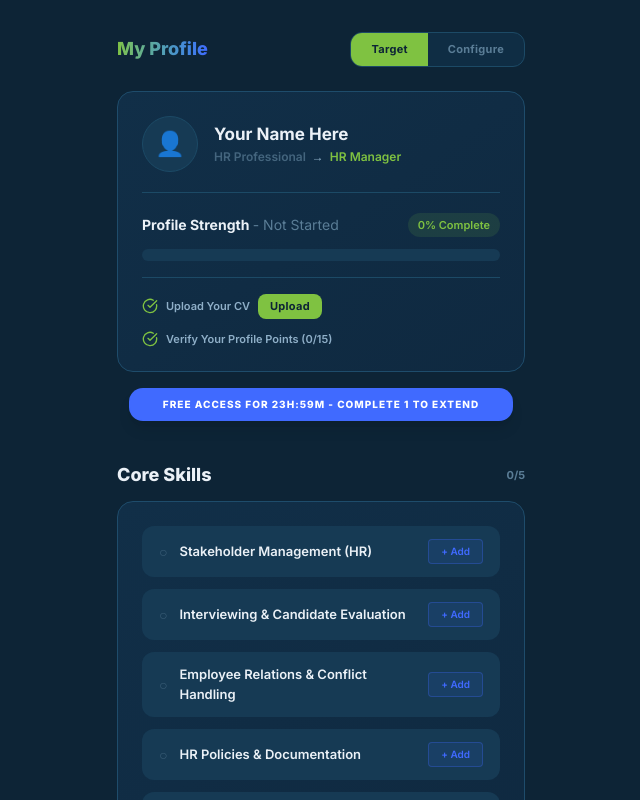
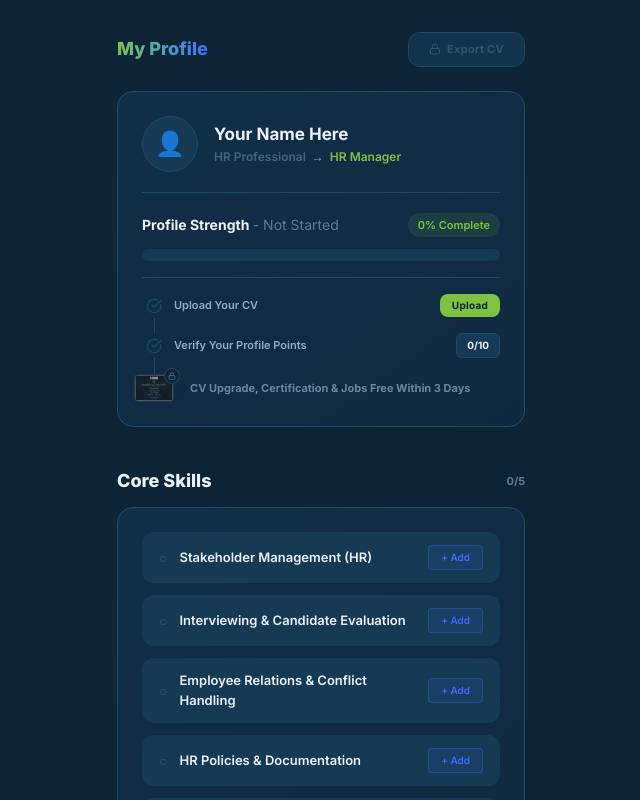
Before and after one commit to dinesh-panda-learntube/certified-flow, a React (Vite) app: page / in a window 1280 px wide. Both pictures are taken after a click on the button 640 px from the left and 694 px from the top of the page. Shown: the top 800 px of the page, without its empty margins (319-959 px from the left). Built offline with nearby package versions, Linux system fonts and the light colour scheme.

Commit message:
feat: UI changes to home page and profile card

```diff
--- a/src/App.jsx
+++ b/src/App.jsx
@@ -1,4 +1,5 @@
 import { useState, useCallback, useEffect } from "react";
+import { Lock } from "lucide-react";
 import { profile, skills, certifications, projects } from "./data/profileData";
 import SkillsSection from "./components/SkillsSection";
 import CertificationsSection from "./components/CertificationsSection";
@@ -244,22 +245,10 @@ export default function App() {
           </h1>
           <div className="flex bg-dark-card border border-dark-border rounded-xl overflow-hidden">
             <button
-              onClick={() => setCvView("after")}
-              className={`px-5 py-2 text-[11px] font-bold tracking-wide transition-all duration-300
-                ${cvView === "after"
-                  ? "bg-cta text-dark-bg"
-                  : "text-text-muted hover:text-text-secondary"}`}
+              disabled
+              className="px-5 py-2 text-[11px] font-bold tracking-wide transition-all duration-300 bg-dark-surface text-text-muted opacity-50 cursor-not-allowed flex items-center gap-1.5"
             >
-              Target
-            </button>
-            <button
-              onClick={() => setCvView("before")}
-              className={`px-5 py-2 text-[11px] font-bold tracking-wide transition-all duration-300
-                ${cvView === "before"
-                  ? "bg-highlight text-white"
-                  : "text-text-muted hover:text-text-secondary"}`}
-            >
-              Configure
+              <Lock size={12} /> Export CV
             </button>
           </div>
         </div>
@@ -309,7 +298,7 @@ export default function App() {
           <ProfileStrength totalAdded={totalAdded} totalTasks={skills.length + customCertifications.length + projects.length} />
         </div>
 
-        {isAfter && <ProfileCardBanner totalAdded={totalAdded} />}
+
 
         <SkillsSection
           addedItems={effectiveAdded.skills}
@@ -378,40 +367,3 @@ function InfoRow({ label, value }) {
     </div>
   );
 }
-
-function ProfileCardBanner({ totalAdded }) {
-  const [showColon, setShowColon] = useState(true);
-
-  useEffect(() => {
-    const colonInterval = setInterval(() => setShowColon((prev) => !prev), 1000);
-    return () => clearInterval(colonInterval);
-  }, []);
-
-  if (totalAdded === 0) {
-    return (
-      <div className="mx-auto max-w-sm rounded-[14px] mb-6 bg-highlight text-center px-4 py-2 shadow-lg border border-highlight/50">
-        <p className="text-white text-[10px] font-extrabold tracking-widest uppercase">
-          Free Access For 23H<span className={showColon ? "opacity-100" : "opacity-0"}>:</span>59M - Complete 1 to extend
-        </p>
-      </div>
-    );
-  }
-  return (
-    <div className="mx-auto max-w-sm rounded-[14px] mb-6 bg-[#1b3b5c] px-4 py-2.5 shadow-lg border border-[#1b3b5c]/50 flex items-center gap-3">
-      {/* Certificate icon with lock overlay */}
-      <div className="relative flex-shrink-0">
-        <img
-          src={`${import.meta.env.BASE_URL}certificate.jpg`}
-          alt="Certificate"
-          className="w-10 h-7 rounded object-cover opacity-80"
-        />
-        <span className="absolute -top-1 -right-1 text-[10px] bg-dark-bg/80 rounded-full w-4 h-4 flex items-center justify-center">
-          🔒
-        </span>
-      </div>
-      <p className="text-white/90 text-[10px] font-extrabold tracking-widest uppercase">
-        Get CV Upgrade, Certification &amp; Jobs Free Within 3 Days
-      </p>
-    </div>
-  );
-}
--- a/src/components/CoverPage.jsx
+++ b/src/components/CoverPage.jsx
@@ -1,5 +1,4 @@
-import { skills } from "../data/profileData";
-import { Star } from "lucide-react";
+import { Star, Check, Award, User, Lightbulb, Sparkles } from "lucide-react";
 
 export default function CoverPage({ profile, onStart }) {
     return (
@@ -8,7 +7,9 @@ export default function CoverPage({ profile, onStart }) {
             {/* Top Text Content (z-10 ensures it sits above the thumbnail background) */}
             <div className="relative z-10 px-5 pt-10 pb-4 text-center flex-shrink-0 animate-slideDown max-w-md mx-auto w-full">
                 <div className="inline-block bg-dark-surface border border-dark-border px-4 py-1.5 rounded-full mb-5 shadow-md">
-                    <span className="text-[11px] font-bold text-white uppercase tracking-wide">🏅 5x Employer Recognition</span>
+                    <span className="flex items-center gap-1.5 text-[11px] font-bold text-white uppercase tracking-wide">
+                        <Award size={14} className="text-highlight" /> 5x Employer Recognition
+                    </span>
                 </div>
 
                 <h1 className="text-4xl font-black text-text-primary mb-3 leading-tight tracking-tight">
@@ -32,44 +33,63 @@ export default function CoverPage({ profile, onStart }) {
                 }}
             >
                 <div className="max-w-[320px] w-full">
+                    {/* Upgraded CV Chip */}
+                    <div className="flex justify-center mb-4 text-center">
+                        <span className="bg-cta/20 text-cta border border-cta/30 px-3 py-1.5 rounded-full text-[10px] font-black tracking-widest uppercase shadow-sm flex items-center gap-1.5">
+                            <Sparkles size={12} /> Upgraded CV
+                        </span>
+                    </div>
+
                     <div className="glass-card mb-4 opacity-[0.85]">
                         <div className="flex items-center gap-3 mb-2">
-                            <div className="w-10 h-10 rounded-full flex items-center justify-center text-lg border bg-dark-surface border-dark-border">
-                                👤
+                            <div className="w-10 h-10 rounded-full flex items-center justify-center border bg-dark-surface border-dark-border text-text-muted">
+                                <User size={20} />
                             </div>
                             <div>
                                 <p className="font-bold text-sm text-text-primary">
                                     {profile.name}
                                 </p>
                                 <p className="text-[10px] font-semibold text-cta">
-                                    {profile.targetRole}
+                                    {profile.currentRole}
                                 </p>
                             </div>
                         </div>
                     </div>
 
-                    {/* Progressive Blurred Skills Map */}
-                    <div className="space-y-3 mt-4">
-                        {skills.slice(0, 5).map((skill, index) => {
-                            const opacity = Math.max(0.2, 0.95 - (index * 0.15));
-                            const blur = index * 0.6;
-
+                    {/* Checklist of Features with Bottom Fade */}
+                    <div
+                        className="glass-card mt-4 overflow-hidden"
+                        style={{
+                            maskImage: "linear-gradient(to bottom, rgba(0,0,0,1) 0%, rgba(0,0,0,1) 50%, rgba(0,0,0,0) 100%)",
+                            WebkitMaskImage: "linear-gradient(to bottom, rgba(0,0,0,1) 0%, rgba(0,0,0,1) 50%, rgba(0,0,0,0) 100%)"
+                        }}
+                    >
+                        <div className="flex flex-col divide-y divide-dark-border/50">
+                            {[
+                                { text: "Verified High-Value Skills", stars: true },
+                                { text: "Specialised Certifications" },
+                                { text: "Latest Tools & Frameworks" },
+                                { text: "Professional Website Link" }
+                            ].map((feature, index) => {
                                 return (
                                     <div
-                                    key={skill.id}
-                                    className="glass-card flex items-center h-[52px]"
-                                    style={{
-                                        opacity: opacity,
-                                        filter: `blur(${blur}px)`
-                                    }}
+                                        key={index}
+                                        className="flex items-center h-[50px] px-4"
                                     >
                                         <div className="flex justify-between items-center w-full gap-2">
-                                        <p className="text-xs font-bold text-text-primary truncate">{skill.title}</p>
-                                        <div className="flex items-center gap-0.5 bg-highlight/10 px-2 py-1 rounded-md shrink-0">
+                                            <div className="flex items-center gap-2.5">
+                                                <div className="bg-cta/20 p-1 rounded-full text-cta shrink-0 flex items-center justify-center">
+                                                    <Check size={10} strokeWidth={4} />
+                                                </div>
+                                                <p className="text-[12px] font-bold text-text-primary truncate">{feature.text}</p>
+                                            </div>
+                                            {feature.stars && (
+                                                <div className="flex items-center gap-[1px] shrink-0 ml-2 bg-highlight/10 px-1.5 py-1 rounded-md">
                                                     {Array.from({ length: 5 }).map((_, i) => (
                                                         <Star key={i} size={10} className="text-star fill-star" />
                                                     ))}
                                                 </div>
+                                            )}
                                         </div>
                                     </div>
                                 );
@@ -77,12 +97,14 @@ export default function CoverPage({ profile, onStart }) {
                         </div>
                     </div>
                 </div>
+            </div>
 
             {/* Absolute Sticky Bottom CTA Block (z-20 ensures it sits physically above the thumbnail flex background) */}
             <div className="absolute bottom-0 inset-x-0 z-20 w-full px-5 pb-8 pt-16 bg-gradient-to-t from-dark-bg via-dark-bg/95 to-transparent">
                 <div className="max-w-md mx-auto w-full animate-slideUp">
-                    <p className="text-[13px] text-text-primary text-center leading-relaxed font-bold px-4 mb-4 opacity-95">
-                        💡 Expert Shaji Divekar, IIFL <span className="text-text-muted">Has Selected High-Value Skills, Certifications & Projects Employers Recognise.</span>
+                    <p className="flex items-start justify-center gap-2 text-[13px] text-text-primary text-center leading-relaxed font-bold px-4 mb-4 opacity-95">
+                        <Lightbulb size={16} className="text-cta shrink-0 mt-0.5" />
+                        <span>Expert Shaji Divekar, IIFL <span className="text-text-muted">Has Selected High-Value Skills, Certifications & Projects Employers Recognise.</span></span>
                     </p>
                     <button
                         onClick={onStart}
--- a/src/components/ProfileStrength.jsx
+++ b/src/components/ProfileStrength.jsx
@@ -1,9 +1,12 @@
 import { useRef, useState } from "react";
-import { CircleCheckBig, Check } from "lucide-react";
+import { CircleCheckBig, Check, Lock } from "lucide-react";
 
 export default function ProfileStrength({ totalAdded, totalTasks }) {
-  const maxItems = totalTasks || 10;
-  const percentage = Math.min((totalAdded / maxItems) * 100, 100);
+  // Hardcode maxItems to 10 as requested
+  const maxItems = 10;
+  // Ensure we don't exceed max count
+  const displayAdded = Math.min(totalAdded, maxItems);
+  const percentage = Math.min((displayAdded / maxItems) * 100, 100);
   const fileInputRef = useRef(null);
   const [cvFileName, setCvFileName] = useState(null);
 
@@ -48,11 +51,17 @@ export default function ProfileStrength({ totalAdded, totalTasks }) {
         />
       </div>
 
-      <div className="border-t border-dark-border mt-4 pt-4 flex flex-col gap-3">
-        {/* Upload CV */}
-        <div className="flex items-center gap-2">
-          <CircleCheckBig size={16} className="text-cta flex-shrink-0" />
-          <span className="text-[11px] font-semibold text-text-secondary">
+      <div className="border-t border-dark-border mt-4 pt-4 flex flex-col pl-1">
+        {/* Step 1: Upload CV */}
+        <div className="relative flex items-center">
+          {/* Vertical pipe connecting to next step */}
+          <div className="absolute left-[7.5px] top-[24px] bottom-[-16px] w-[1px] bg-dark-border"></div>
+
+          <CircleCheckBig
+            size={16}
+            className={`flex-shrink-0 z-10 bg-dark-card ${cvFileName ? "text-cta" : "text-dark-border"}`}
+          />
+          <span className="text-[11px] font-semibold text-text-secondary ml-3 flex-1">
             Upload Your CV
           </span>
           <input
@@ -62,24 +71,60 @@ export default function ProfileStrength({ totalAdded, totalTasks }) {
             className="hidden"
             onChange={handleCvUpload}
           />
-          <button
-            onClick={() => fileInputRef.current?.click()}
-            className="px-3 py-1 rounded-lg text-[11px] font-bold tracking-wide bg-cta text-dark-bg hover:opacity-90 transition-opacity"
-          >
-            {cvFileName ? <span className="flex items-center gap-1"><Check size={14} /> Uploaded</span> : "Upload"}
-          </button>
-          {cvFileName && (
-            <span className="text-[10px] text-text-muted truncate max-w-[100px]" title={cvFileName}>
-              {cvFileName}
-            </span>
-          )}
+          <div className="flex items-center gap-2">
+            {cvFileName && (
+              <span className="text-[10px] text-text-muted truncate max-w-[80px]" title={cvFileName}>
+                {cvFileName}
+              </span>
+            )}
+            <button
+              onClick={() => fileInputRef.current?.click()}
+              className={`px-3 py-1 rounded-lg text-[10px] font-bold tracking-wide transition-all ${
+                cvFileName
+                  ? "bg-dark-surface border border-dark-border text-text-secondary hover:bg-dark-surface/80"
+                  : "bg-cta text-dark-bg hover:opacity-90"
+              }`}
+            >
+              {cvFileName ? "Replace" : "Upload"}
+            </button>
+          </div>
         </div>
 
-        {/* Verify Your Profile Points */}
-        <div className="flex items-center gap-2">
-          <CircleCheckBig size={16} className="text-cta flex-shrink-0" />
-          <span className="text-[11px] font-semibold text-text-secondary">
-            Verify Your Profile Points ({totalAdded}/{maxItems})
+        {/* Step 2: Verify Profile Points */}
+        <div className="relative flex items-center mt-4">
+          {/* Vertical pipe connecting to next step */}
+          <div className="absolute left-[7.5px] top-[24px] bottom-[-16px] w-[1px] bg-dark-border"></div>
+
+          <CircleCheckBig
+            size={16}
+            className={`flex-shrink-0 z-10 bg-dark-card ${displayAdded >= maxItems ? "text-cta" : displayAdded > 0 ? "text-highlight" : "text-dark-border"}`}
+          />
+          <span className="text-[11px] font-semibold text-text-secondary ml-3 flex-1">
+            Verify Your Profile Points
+          </span>
+          <span className="px-2.5 py-1 rounded-md text-[10px] font-bold bg-dark-surface border border-dark-border">
+            {displayAdded}/{maxItems}
+          </span>
+        </div>
+
+        {/* Step 3: Get CV Upgrade (Locked) */}
+        <div className="relative flex items-center mt-4">
+          <div className="relative w-4 h-7 flex items-center justify-center z-10">
+            <div className="absolute left-1/2 -translate-x-1/2 flex items-center justify-center">
+              <div className="relative flex-shrink-0">
+                <img
+                  src={`${import.meta.env.BASE_URL}certificate.jpg`}
+                  alt="Certificate"
+                  className="w-10 h-7 rounded object-cover opacity-60 border border-dark-border shadow-sm block"
+                />
+                <div className="absolute -top-1.5 -right-1.5 bg-dark-bg border border-dark-border rounded-full w-4 h-4 flex items-center justify-center shadow-lg">
+                  <Lock size={8} className="text-text-muted" />
+                </div>
+              </div>
+            </div>
+          </div>
+          <span className="text-[11px] font-bold text-text-secondary ml-3 flex-1 opacity-70 pl-4">
+            CV Upgrade, Certification & Jobs Free Within 3 Days
           </span>
         </div>
       </div>
--- a/src/components/ProjectsSection.jsx
+++ b/src/components/ProjectsSection.jsx
@@ -28,7 +28,7 @@ export default function ProjectsSection({ addedItems, onAdd, onStartSim, isAfter
               <div
                 key={project.id}
                 className="glass-card cursor-pointer hover:border-highlight transition-colors flex flex-col"
-                onClick={() => !added && onStartSim(project.id)}
+                onClick={() => onStartSim(project.id)}
               >
                 <div className="flex items-start justify-between mb-3">
                   <div className="flex items-center gap-2 flex-wrap mr-2">
@@ -87,7 +87,7 @@ export default function ProjectsSection({ addedItems, onAdd, onStartSim, isAfter
                 key={project.id}
                 className="glass-card cursor-pointer hover:border-highlight transition-colors flex flex-col"
                 style={!added ? { borderStyle: "dashed", background: "transparent" } : undefined}
-                onClick={() => !added && (onStartSim ? onStartSim(project.id) : onAdd(project.id))}
+                onClick={() => onStartSim ? onStartSim(project.id) : onAdd(project.id)}
               >
                 <div className="w-full text-left flex-1 mb-4">
                   <div className="flex items-start justify-between">
@@ -122,7 +122,7 @@ export default function ProjectsSection({ addedItems, onAdd, onStartSim, isAfter
                     <button
                       onClick={(e) => {
                         e.stopPropagation();
-                        if (!added) onStartSim ? onStartSim(project.id) : onAdd(project.id);
+                        onStartSim ? onStartSim(project.id) : onAdd(project.id);
                       }}
                       className="badge-added w-full flex items-center justify-center gap-1"
                     >
```
Also changed, not shown: src/components/CertificationsSection.jsx (+4 -6 lines), src/components/SkillsSection.jsx (+5 -5 lines). Lines whose indentation alone changed are shown as unchanged.
